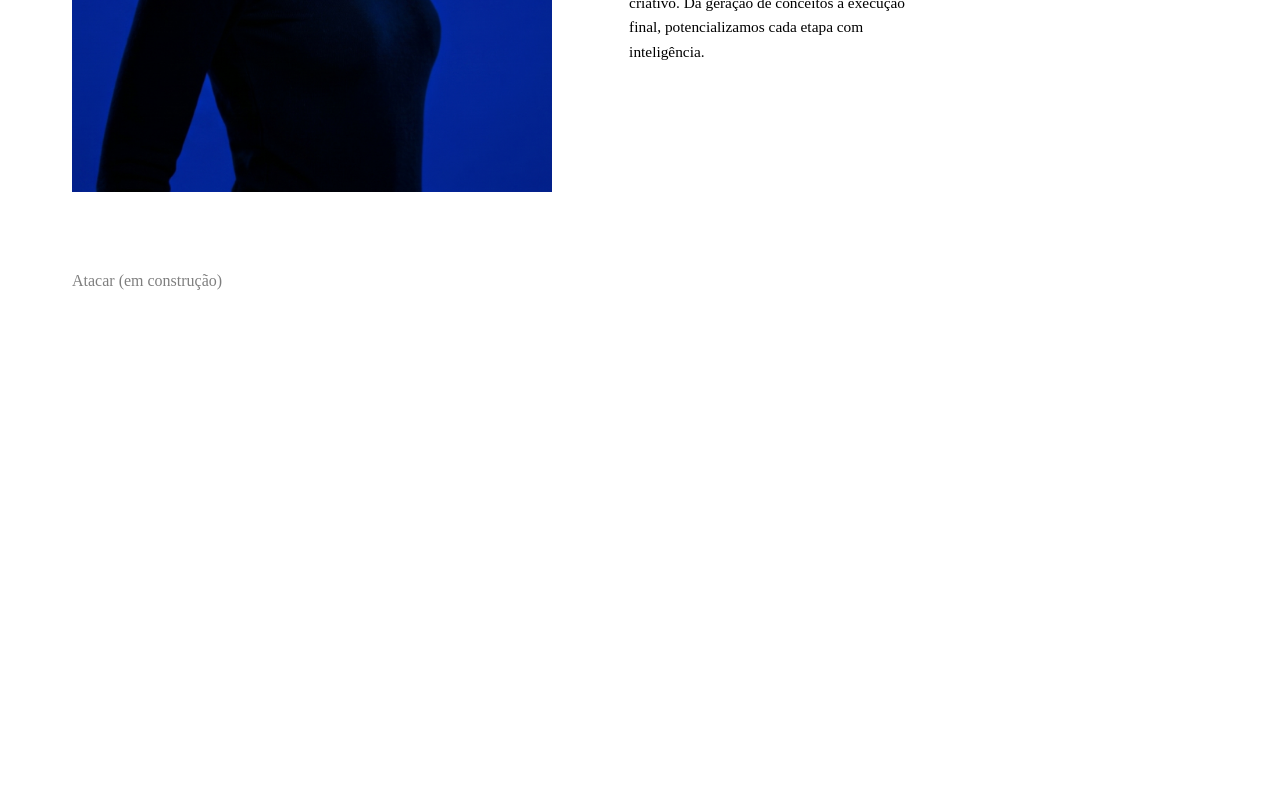
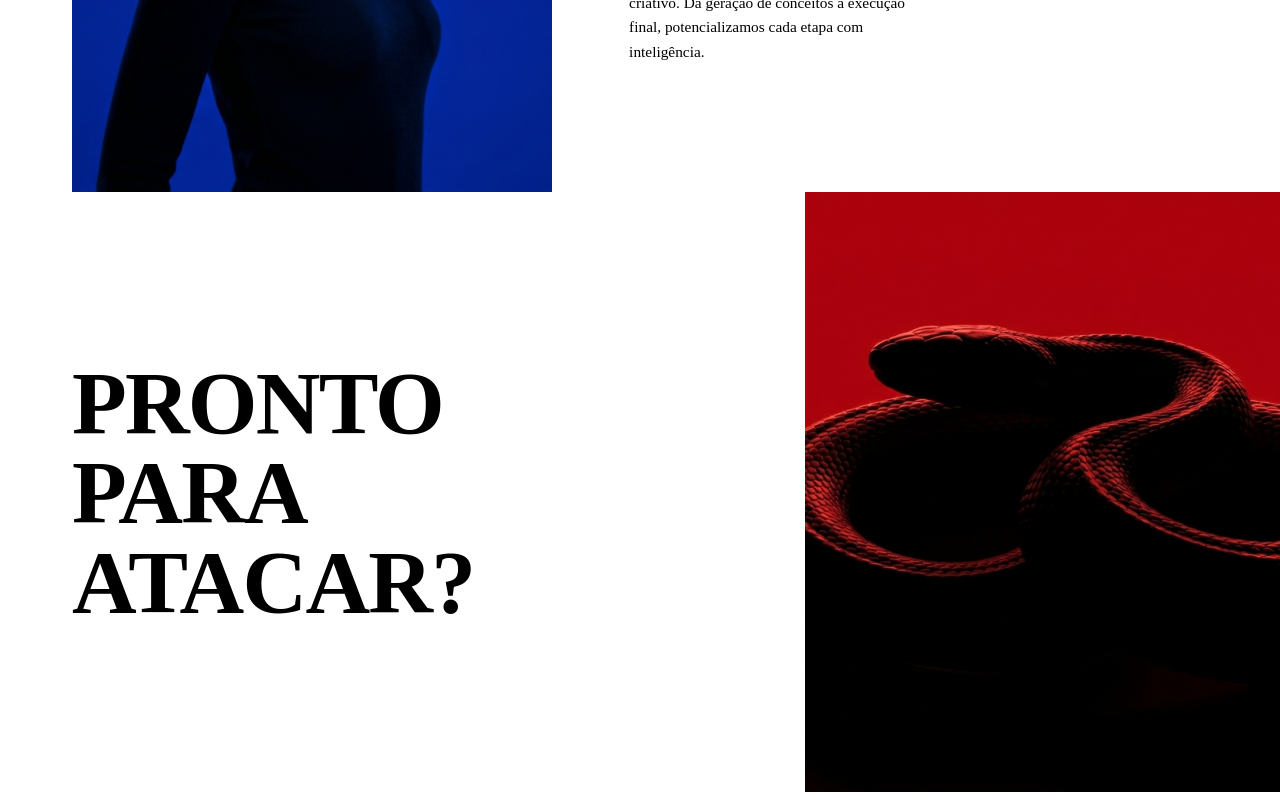
Before and after one commit to kleberviola/snaike, a React (Vite) app: page / in a window 1280 px wide. Shown: the part 2056-2856 px from the top of the page. Before the commit the page ends 2434 px from the top, so only its background shows below. Built offline with nearby package versions, Linux system fonts and the light colour scheme; the HTML template or start-up script is replaced by a standard one.

Commit message:
feat: Atacar section with impactful entrance animations

```diff
--- a/src/sections/Atacar.jsx
+++ b/src/sections/Atacar.jsx
@@ -1,7 +1,67 @@
+import { motion, useReducedMotion } from 'framer-motion'
+
+const snakeVariant = {
+  hidden: { opacity: 0, x: 100 },
+  visible: { opacity: 1, x: 0, transition: { duration: 0.9, ease: 'easeOut' } },
+}
+
+const titleVariant = {
+  hidden: { opacity: 0, scale: 1.15 },
+  visible: {
+    opacity: 1,
+    scale: 1,
+    transition: { type: 'spring', stiffness: 100, damping: 18, delay: 0.3 },
+  },
+}
+
 export function Atacar() {
+  const prefersReducedMotion = useReducedMotion()
+
   return (
-    <div style={{ padding: '5vw', width: '100%', height: '100%', background: 'var(--color-red)' }}>
-      <p style={{ fontFamily: 'var(--font-body)', color: 'var(--color-white)', opacity: 0.5 }}>Atacar (em construção)</p>
-    </div>
+    <motion.div
+      initial={prefersReducedMotion ? 'visible' : 'hidden'}
+      whileInView="visible"
+      viewport={{ once: false, amount: 0.6 }}
+      style={{
+        width: '100%',
+        height: '100%',
+        background: 'var(--color-red)',
+        display: 'flex',
+        alignItems: 'center',
+        justifyContent: 'space-between',
+        padding: '0 5vw',
+        gap: '5vw',
+        overflow: 'hidden',
+      }}
+    >
+      {/* Título */}
+      <motion.h2
+        variants={titleVariant}
+        style={{
+          fontFamily: 'var(--font-heading)',
+          fontWeight: 900,
+          fontSize: 'clamp(3rem, 7vw, 8.5rem)',
+          color: 'var(--color-white)',
+          lineHeight: 1,
+          textTransform: 'uppercase',
+          letterSpacing: '-0.02em',
+          flex: 1,
+        }}
+      >
+        Pronto<br />para<br />atacar?
+      </motion.h2>
+
+      {/* Cobra */}
+      <motion.div
+        variants={snakeVariant}
+        style={{ flex: '0 0 42%', height: '75vh' }}
+      >
+        <img
+          src="/imagens/snaike_atacar.jpeg"
+          alt="Cobra enrolada — pronta para atacar"
+          style={{ width: '100%', height: '100%', objectFit: 'cover', objectPosition: 'center' }}
+        />
+      </motion.div>
+    </motion.div>
   )
 }
```
